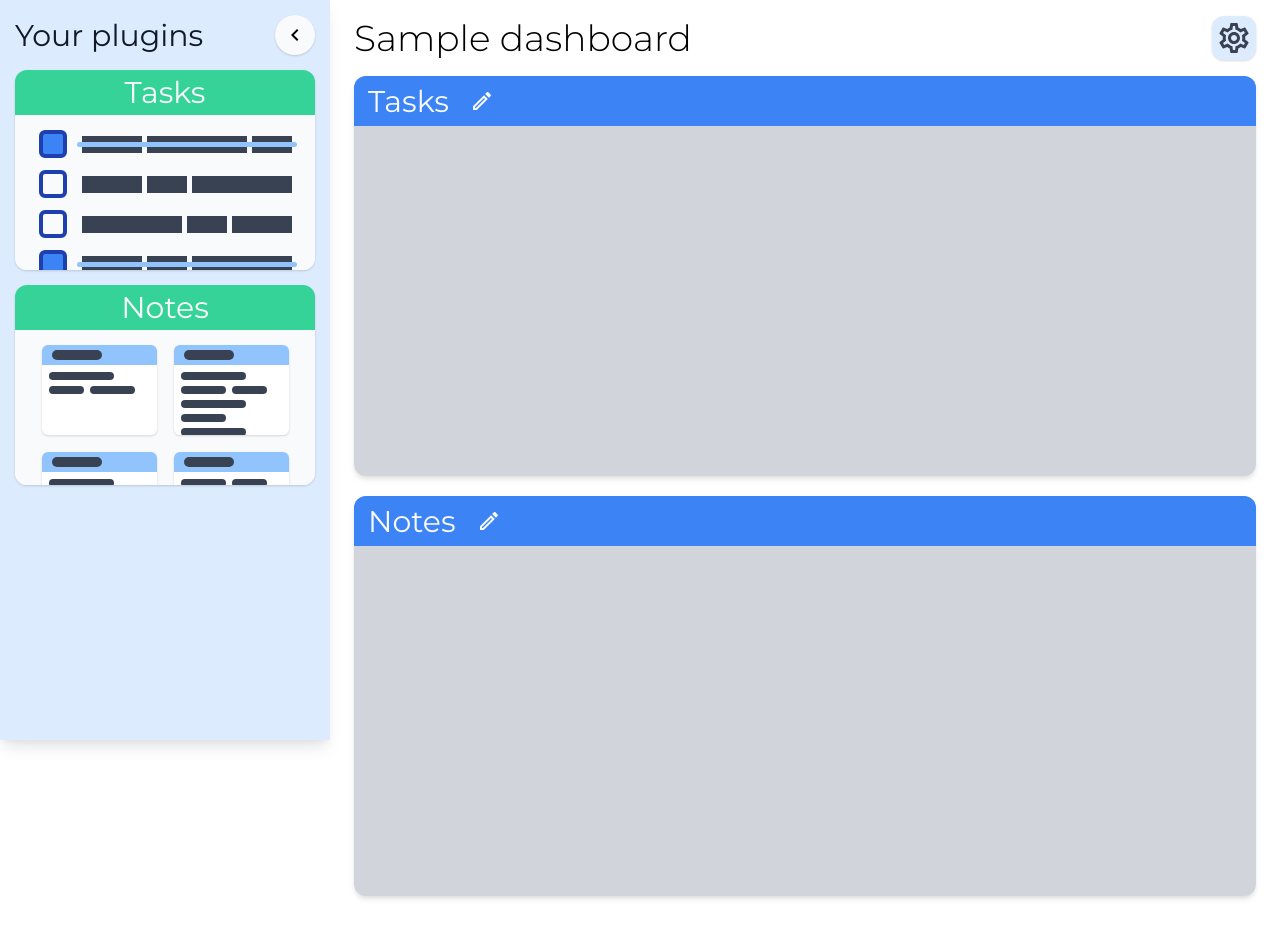
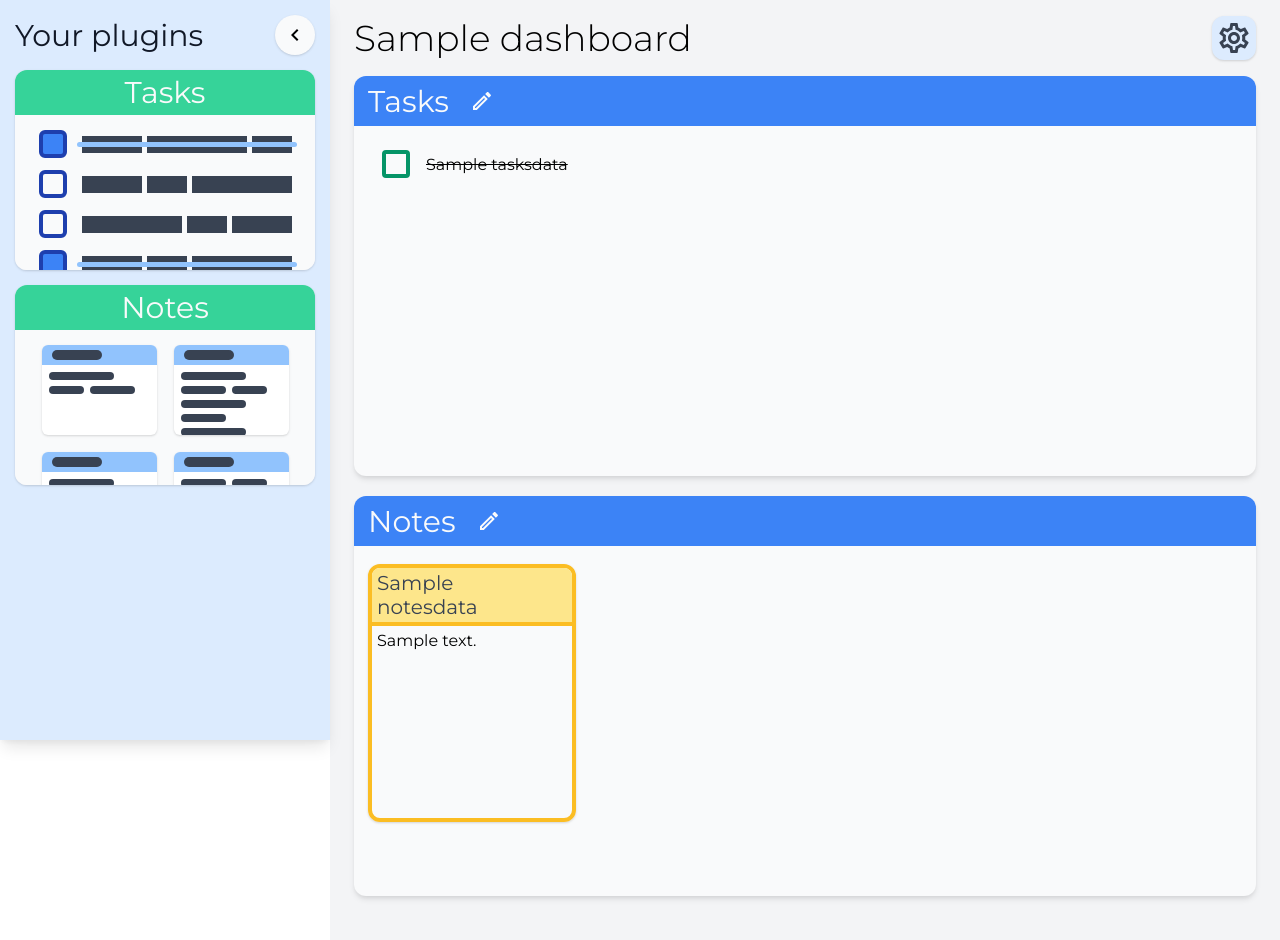
Before and after one commit to dani-lp/projectSPUMA, a Django app: page /spumAPP/home/1 in a window 1280 px wide. Shown: the part 60-1000 px from the top of the page. Run offline with Django 3.2, Linux system fonts and the light colour scheme; a user stored in the database is signed in; tables that the repository leaves empty hold one stand-in row (values such as "Sample post"); some libraries are stand-ins or nearby versions.

Commit message:
Visualizar plugins en Dashboard

```diff
--- a/spumAPP/static/css/style.css
+++ b/spumAPP/static/css/style.css
@@ -1080,6 +1080,7 @@ main {
   margin-left: 330px;
   padding: 16px 24px 24px 24px;
   transition: margin-left 0.3s ease;
+  background-color: var(--gray-100);
 }
 
 .dashboard-container-head {
@@ -1173,7 +1174,7 @@ main {
   width: 100%;
   height: 400px;
   border-radius: 12px;
-  background-color: var(--gray-300);
+  background-color: var(--gray-50);
   margin-bottom: 20px;
   box-shadow: var(--shadow-md);
   overflow: hidden;
@@ -1206,6 +1207,26 @@ main {
 }
 .dashboard-plugin-header svg {
   fill: var(--gray-50);
+}
+
+.dashboard-plugin-body {
+  display: flex;
+  align-items: flex-start;
+  justify-content: left;
+  flex-direction: column;
+  border-radius: 12px;
+  padding: 2px 14px 2px 14px;
+}
+
+.dashboard-tasks-list {
+  display: flex;
+  justify-content: left;
+  flex-direction: column;
+  flex-wrap: wrap;
+  list-style: none;
+  padding: 0;
+  gap: 7px;
+  max-height: 350px;
 }
 
 .tasks-container {
--- a/spumAPP/static/css/style.scss
+++ b/spumAPP/static/css/style.scss
@@ -981,6 +981,7 @@ $sidebar-width: 330px;
     margin-left: $sidebar-width;
     padding: 16px 24px 24px 24px;
     transition: margin-left .3s ease;
+    background-color: var(--gray-100);
 }
 
 .dashboard-container-head {
@@ -1075,7 +1076,7 @@ $sidebar-width: 330px;
     width: 100%;
     height: 400px;
     border-radius: 12px;
-    background-color: var(--gray-300);
+    background-color: var(--gray-50);
     margin-bottom: 20px;
     box-shadow: var(--shadow-md);
     overflow: hidden;
@@ -1112,7 +1113,26 @@ $sidebar-width: 330px;
     }
 }
 
-.dashboard-plugin-body {}
+.dashboard-plugin-body {
+    display: flex;
+    align-items: flex-start;
+    justify-content: left;
+    flex-direction: column;
+    border-radius: 12px;
+    // margin-top: 16px;
+    padding: 2px 14px 2px 14px;
+}
+
+.dashboard-tasks-list {
+    display: flex;
+    justify-content: left;
+    flex-direction: column;
+    flex-wrap: wrap;
+    list-style: none;
+    padding: 0;
+    gap: 7px;
+    max-height: 350px;
+}
 
 // Tasks plugin
 .tasks-container {
--- a/spumAPP/templates/dashboard.html
+++ b/spumAPP/templates/dashboard.html
@@ -128,12 +128,14 @@
                 <form method="post">
                     {% csrf_token %}
                     {{ create_form }}
-                    <input type="submit" class="btn-green" name="create_dashboard" value="Create dashboard" id=create-dashboard-button">
+                    <input type="submit" class="btn-green" name="create_dashboard" value="Create dashboard"
+                        id=create-dashboard-button">
                 </form>
                 <form method="POST" id="edit-note-form">
                     {% csrf_token %}
                     {{ edit_form }}
-                    <input type="submit" class="btn-blue" name="edit_dashboard" value="Edit title" id=edit-dashboard-button">
+                    <input type="submit" class="btn-blue" name="edit_dashboard" value="Edit title"
+                        id=edit-dashboard-button">
                 </form>
                 <button class="btn-red" id="delete-dashboard-button">Delete dashboard</button>
             </div>
@@ -150,7 +152,20 @@
                 </svg>
             </a>
         </div>
-        <div class="dashboard-plugin-body"></div>
+        <div class="dashboard-plugin-body">
+            <ul class="dashboard-tasks-list" id="task-list">
+                {% for t in tasks_list %} {% if t.done %}
+                <li class="task-entry done" id="{{ t.id }}">
+                    {% else %}
+                <li class="task-entry" id="{{ t.id }}">
+                    {% endif %}
+                    <div class="task-check check-{{ t.priority }}"></div>
+                    <div class="task-title">{{ t.title }}</div>
+                    <div class="priority-container priority-{{ t.priority }}"></div>
+                </li>
+                {% endfor %}
+            </ul>
+        </div>
     </div>
     <div class="dashboard-plugin" id="notes-plugin">
         <div class="dashboard-plugin-header">
@@ -163,7 +178,18 @@
                 </svg>
             </a>
         </div>
-        <div class="dashboard-plugin-body"></div>
+        <div class="dashboard-plugin-body">
+            <ul class="notes-list" id="notes-list">
+                {% for n in notes_list %}
+                <li class="note-entry" id="{{ n.id }}">
+                    <div class="note-header">
+                        <div class="note-title">{{ n.title }}</div>
+                    </div>
+                    <div class="note-content">{{ n.content }}</div>
+                </li>
+                {% endfor %}
+            </ul>
+        </div>
     </div>
 </div>
 <script src="{% static 'js/dashboard.js' %}"></script>
--- a/spumAPP/views.py
+++ b/spumAPP/views.py
@@ -38,6 +38,9 @@ class HomeView(View):
         create_form = CreateDashboardForm()
         edit_form = EditDashboardForm()
 
+        notes_list = NotesData.objects.filter(plugin_id=dashboard_id).order_by('title')
+        tasks_list = TasksData.objects.filter(plugin_id=dashboard_id).order_by('title')
+
         context = {
             'loggedIn': loggedIn,
             'user': request.user,
@@ -46,6 +49,8 @@ class HomeView(View):
             'dashboard': initial_dashboard,
             'create_form': create_form,
             'edit_form': edit_form,
+            'notes_list': notes_list,
+            'tasks_list': tasks_list,
         }
         return render(request, "dashboard.html", context)
 
@@ -193,39 +198,39 @@ class SettingsView(View):
 
 class NotesPluginsView(View):
     def get(self, request, plugin_id):
-        loggedIn = request.user.is_authenticated
         notes_plugin = get_object_or_404(NotesPlugin, pk=plugin_id)
         notes_list = NotesData.objects.filter(plugin_id=plugin_id).order_by('title')
+        user_dashboards = get_list_or_404(Dashboard.objects.filter(user_id=request.user).order_by("pk"));
 
         create_notes_form = CreateNotesForm()
         edit_notes_form = EditNotesForm()
         context = {
             'user': request.user,
-            'loggedIn': loggedIn,
             'notes_plugin': notes_plugin,
             'notes_list': notes_list,
             'create_notes_form': create_notes_form,
             'edit_notes_form': edit_notes_form,
             'plugin_id': plugin_id,
+            'dashboard_list': user_dashboards,
         }
         return render(request, "notes.html", context)
 
 
 class TasksPluginsView(View):
     def get(self, request, plugin_id):
-        loggedIn = request.user.is_authenticated
         task_plugin = get_object_or_404(TasksPlugin, pk=plugin_id)
         task_list = TasksData.objects.filter(plugin_id=plugin_id).order_by('title')
+        user_dashboards = get_list_or_404(Dashboard.objects.filter(user_id=request.user).order_by("pk"));
 
         create_task_form = CreateTaskForm()
 
         context = {
             'user': request.user,
-            'loggedIn': loggedIn,
             'task_plugin': task_plugin,
             'task_list': task_list,
             'create_task_form': create_task_form,
             'plugin_id': plugin_id,
+            'dashboard_list': user_dashboards,
         }
         return render(request, "tasks.html", context)
 
```
